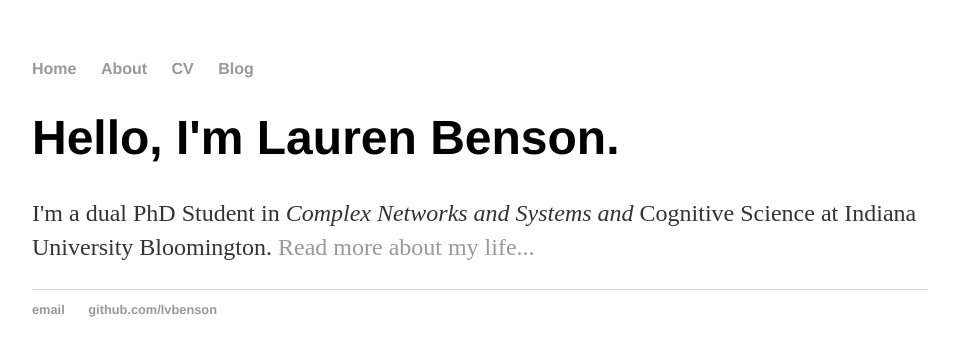
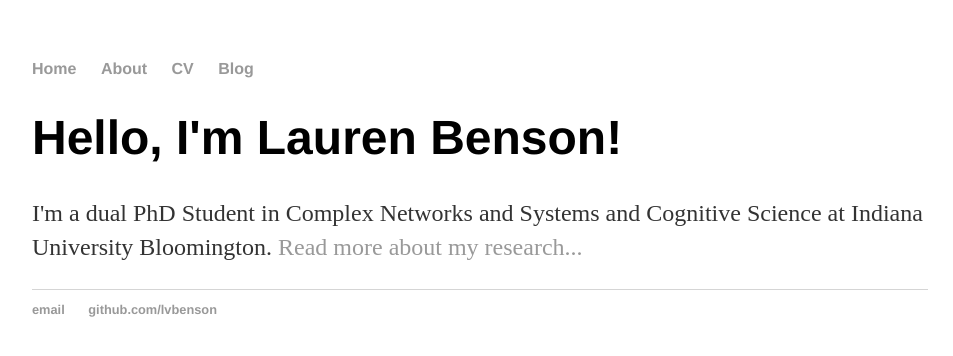
Before and after one commit to lvbenson/hello-world, a Jekyll site: the page built from index.html, in a window 1280 px wide. Shown: the top 356 px of the page, without its empty margins (160-1113 px from the left). Built offline with Jekyll 4.4.1, drawn with Linux system fonts in a browser that asks for light colours.

Commit message:
Update index.html

```diff
--- a/index.html
+++ b/index.html
@@ -1,30 +1,8 @@
-<!DOCTYPE html>
-<html>
-	<head>
-		<title>Lauren Benson, PhD Student</title>
-		<!-- link to main stylesheet -->
-		<link rel="stylesheet" type="text/css" href="/css/main.css">
-	</head>
-	<body>
-		<nav>
-    		<ul>
-        		<li><a href="/">Home</a></li>
-	        	<li><a href="/about">About</a></li>
-        		<li><a href="/cv">CV</a></li>
-        		<li><a href="/blog">Blog</a></li>
-    		</ul>
-		</nav>
-		<div class="container">
-    		<div class="blurb">
-        		<h1>Hello, I'm Lauren Benson.</h1>
-				<p>I'm a dual PhD Student in <em>Complex Networks and Systems and</em> Cognitive Science at Indiana University Bloomington. <a href="/about">Read more about my life...</a></p>
-    		</div><!-- /.blurb -->
-		</div><!-- /.container -->
-		<footer>
-    		<ul>
-        		<li><a href="mailto:lvbenson@iu.edu">email</a></li>
-        		<li><a href="https://github.com/lvbenson">github.com/lvbenson</a></li>
-			</ul>
-		</footer>
-	</body>
-</html>
+---
+layout: default
+title: Lauren Benson, PhD Student
+---
+<div class="blurb">
+	<h1>Hello, I'm Lauren Benson!</h1>
+	<p>I'm a dual PhD Student in Complex Networks and Systems and Cognitive Science at Indiana University Bloomington. <a href="/about">Read more about my research...</a></p>
+</div><!-- /.blurb -->
```
